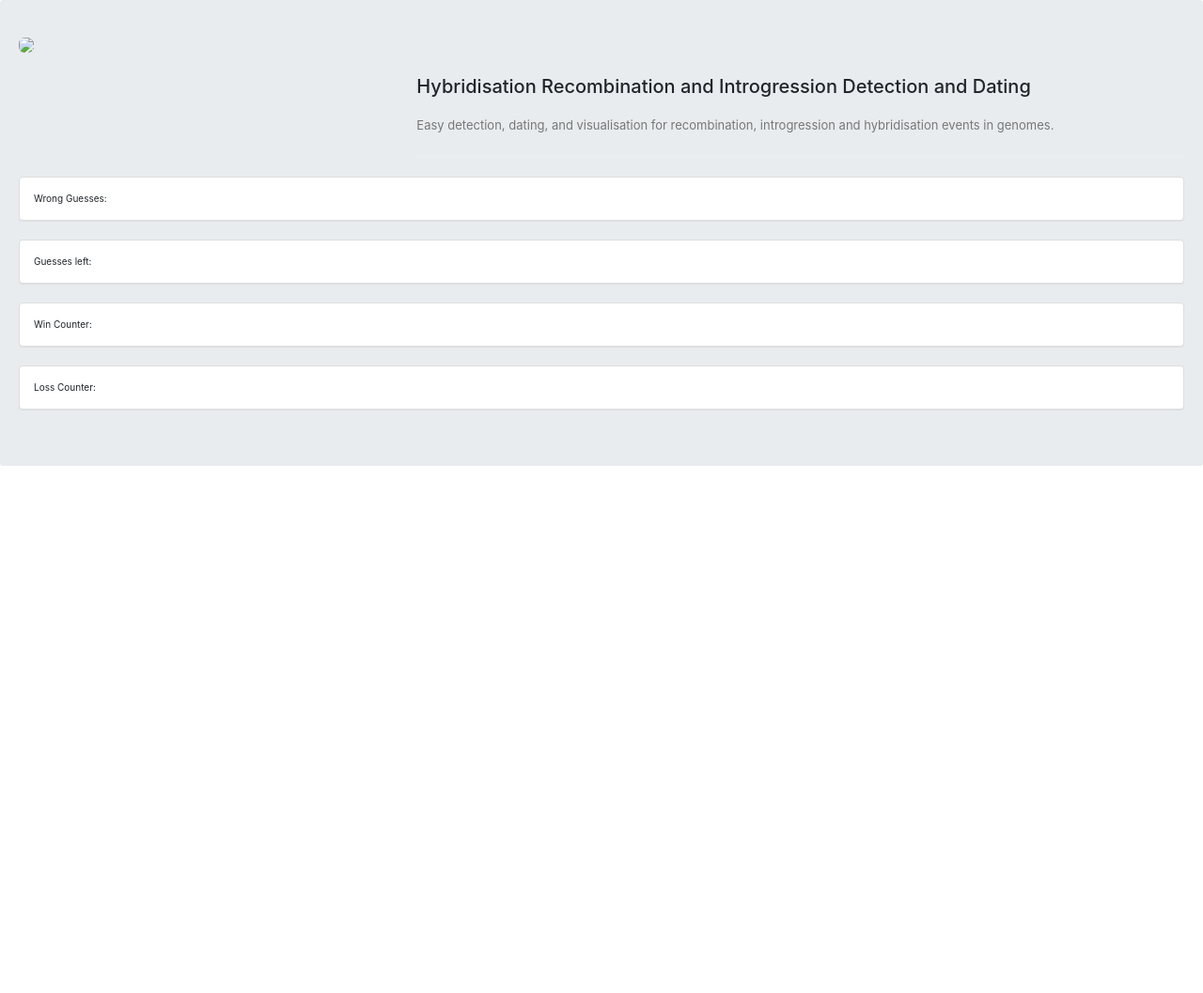
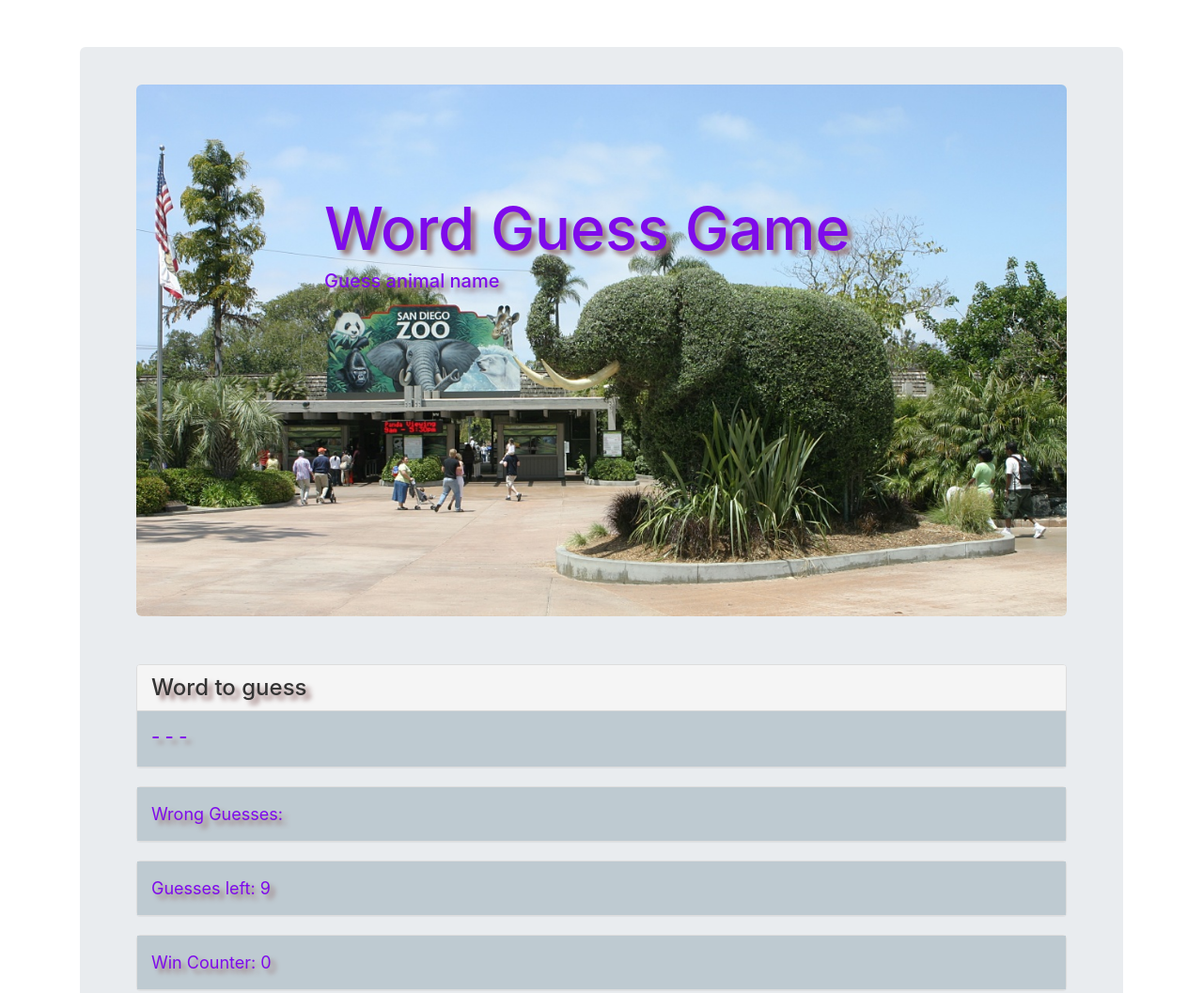
Before and after one commit to sandhyaraj8/Word-Guess-Game, a plain HTML site: page index.html in a window 1280 px wide. Shown: the top 1057 px of the page at 94% size. Before the commit the page ends 800 px from the top, so only its background shows below. Drawn offline with nearby package versions, Linux system fonts and the light colour scheme.

Commit message:
final push

```diff
--- a/assets/css/style.css
+++ b/assets/css/style.css
@@ -0,0 +1,30 @@
+body {
+    padding-top: 50px;
+    padding-bottom: 100px;
+
+}
+.jumbotron {
+
+background-image: url("..\images\zoo.jpg");
+    margin-bottom: 0px;
+    color: rgb(126, 10, 235);
+    text-shadow: rgb(153, 121, 121) 0.3em 0.3em 0.3em;
+    /* background: transparent; */
+    font-size: large;
+
+}
+
+.panel-body {
+    background-color: #becad1;
+
+}
+
+.panel-title {
+    font-size:x-large;
+
+}
+
+.zooPic {
+    image-resolution: 150pi;
+    width:100%;
+}
--- a/index.html
+++ b/index.html
@@ -7,50 +7,58 @@
         <link rel="stylesheet" href="https://maxcdn.bootstrapcdn.com/bootstrap/3.3.7/css/bootstrap.min.css">
         <link rel="stylesheet" href="https://stackpath.bootstrapcdn.com/bootstrap/4.1.3/css/bootstrap.min.css" integrity="sha384-MCw98/SFnGE8fJT3GXwEOngsV7Zt27NXFoaoApmYm81iuXoPkFOJwJ8ERdknLPMO"
         crossorigin="anonymous">
-
+    <link rel ="stylesheet" type="text/css" href="assets/css/style.css">
 
         <script src="https://code.jquery.com/jquery-3.3.1.slim.min.js" integrity="sha384-q8i/X+965DzO0rT7abK41JStQIAqVgRVzpbzo5smXKp4YfRvH+8abtTE1Pi6jizo" crossorigin="anonymous"></script>
 <script src="https://cdnjs.cloudflare.com/ajax/libs/popper.js/1.14.3/umd/popper.min.js" integrity="sha384-ZMP7rVo3mIykV+2+9J3UJ46jBk0WLaUAdn689aCwoqbBJiSnjAK/l8WvCWPIPm49" crossorigin="anonymous"></script>
 <script src="https://stackpath.bootstrapcdn.com/bootstrap/4.1.3/js/bootstrap.min.js" integrity="sha384-ChfqqxuZUCnJSK3+MXmPNIyE6ZbWh2IMqE241rYiqJxyMiZ6OW/JmZQ5stwEULTy" crossorigin="anonymous"></script>
-</head>
-<!-- <style>
-    .JumboHeaderImg{
-        background-image: url("C:\Users\sandh\BC_Assignments\Word-Guess-Game\assets\images\zoo.pic");
+
+<!-- <style type="text/css">
+    .jumbotron{
+        background-image: url("assets\images\zoo.jpg") no-repeat center center;
         background-size: cover;
     }
 </style> -->
+</head>
 
 <body>
+        <div class="container">
+                <div class="jumbotron">
+                    <!-- <div class="row">
+                        <div class="col-lg-12">  -->
+                             <img src="assets\images\zoo.jpg" class="img-rounded zooPic">
 
-                <div class="bg"></div>
-                <div class="jumbotron">
+                            <div class="page-header" style="margin:-450px 0 20px 200px">
+                                <h1>Word Guess Game</h1>
+                                <h2>Guess animal name</h2>
+                            </div>
+                        <!-- </div>
+                    </div> -->
                     <div class="row">
-                        <div class="col-lg-4">
-                            <img src="assets\images\zoo.pic" class="img-rounded">
-                        </div>
-                        <div class="col-lg-8">
-                            <div class="page-header">
-                                <h2> Hybridisation Recombination and Introgression Detection and Dating </h2>
-                                <p> <h2> <small> Easy detection, dating, and visualisation for recombination, introgression and hybridisation events in genomes. </small> </h2> </p>
+                        <div class="col-lg-12"   style="margin-top:360px;">
                             </div>
-                        </div>
-                    </div>
+        </div>
 
      <!-- <div class="container">
-        <div class="jumbotron JumboHeaderImg">
+            <div class="bg"></div>
+        <div class="jumbotron" >
+
+                         <div class="col-lg-4">
+            <img src="assets\images\zoo.jpg" class="JumboHeaderImg">
+        </div>
             <h1>Word Guess Game</h1>
-            <p>Guess animal name</p>
-        </div>
+            <p>Guess animal name</p> -->
+
         <div class="panel panel-default">
             <div class="panel-heading">
-                <h3 class="panel-title">Word to guess</h3>
+                <h2 class="panel-title">Word to guess</h2>
             </div>
 
         <div class="panel-body">
             <h2 id="wordToGuess">--------</h2>
         </div>
     </div>
-     -->
+
 
     <div class="panel panel-default">
         <div class="panel-body">
@@ -76,6 +84,8 @@
 
 
     </div>
+</div>
+
 
 
     <script src="logic.js"></script>
```
Also changed, not shown: zoo.jpg (added).
